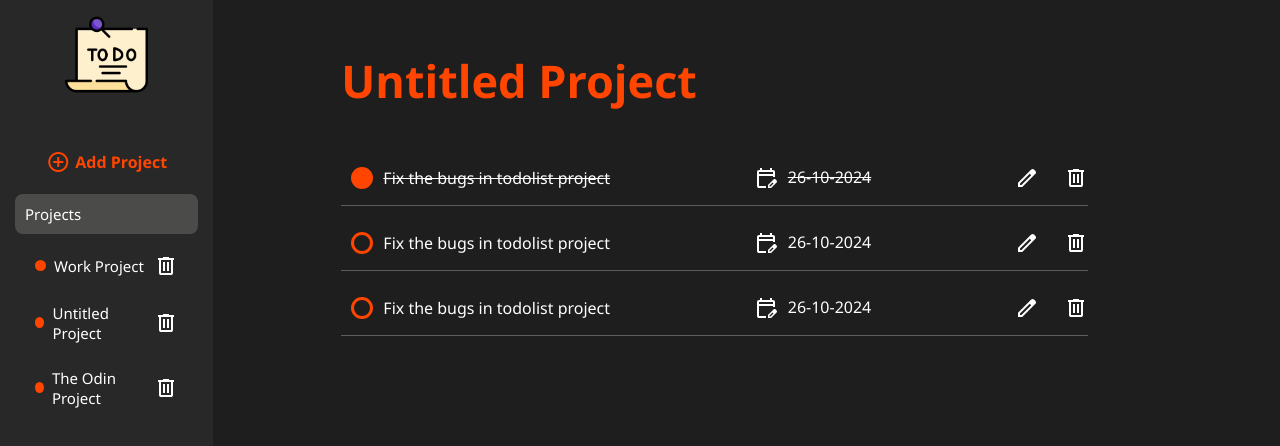
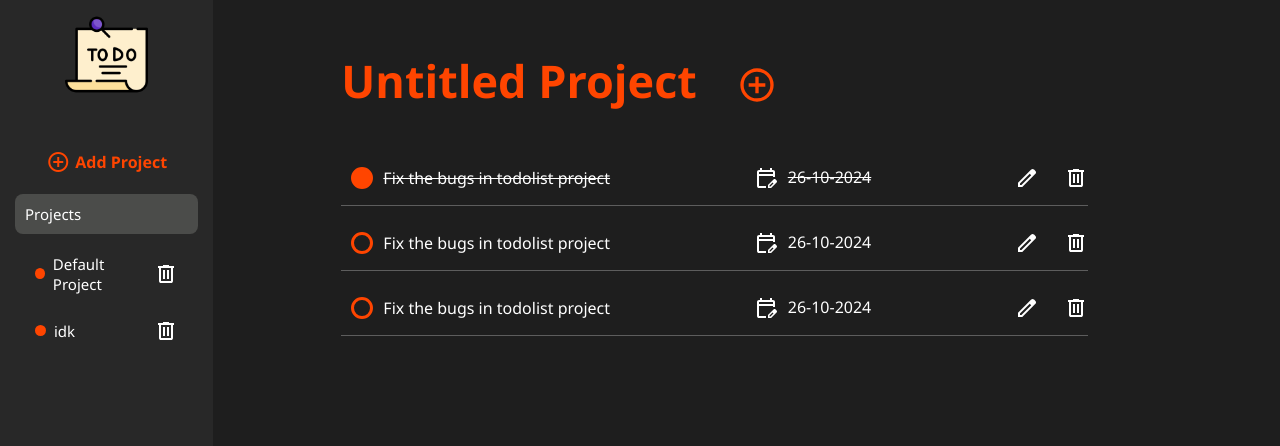
Before and after one commit to abhilash15500/odin-todo-list, a website built with webpack: page src/template.html in a window 1280 px wide. Built offline with nearby package versions, Linux system fonts and the light colour scheme.

```diff
--- /dev/null
+++ b/src/dom.js
@@ -0,0 +1,38 @@
+import { Project} from "./index.js";
+export {displayProjects};
+import deleteIcon from './images/delete-svg.svg';
+
+function displayProjects(projectDiv) {
+  projectDiv.innerHTML = "";
+  let listOfProjects = Project.viewAllProjects();
+  let projectLabel = document.createElement("p");
+  projectLabel.setAttribute("id", "project-label");
+  projectLabel.textContent = "Projects";
+  projectDiv.appendChild(projectLabel);
+
+  listOfProjects.forEach(project => {
+      let projectInstances = document.createElement("div");
+      projectInstances.classList.add("sidebar-elements", "project-instances");
+      projectInstances.setAttribute('data-index', project.uniqueId);
+
+      let projectIconTextDiv = document.createElement("div");
+      projectIconTextDiv.classList.add("project-icon-text-div");
+
+      let orangeCircle = document.createElement("div");
+      orangeCircle.classList.add("orange-circle");
+
+      let projectInstanceText = document.createElement("p");
+      projectInstanceText.classList.add("project-instance-text");
+      projectInstanceText.textContent = project.title;
+
+      let projectDeleteButton = document.createElement("img");
+      projectDeleteButton.classList.add("project-delete-button");
+      projectDeleteButton.src = deleteIcon;
+
+
+      projectDiv.appendChild(projectInstances);
+      projectInstances.appendChild(projectIconTextDiv);
+      projectIconTextDiv.append(orangeCircle, projectInstanceText);
+      projectInstances.appendChild(projectDeleteButton);
+  });
+}
--- a/src/index.js
+++ b/src/index.js
@@ -1,4 +1,10 @@
 import "./styles.css";
+import { displayProjects } from "./dom.js";
+
+
+const projectDiv = document.querySelector("#project-div");
+
+
 
 const myProjects = [];
 
@@ -88,18 +94,12 @@
 
 
 
-
-
-
     static viewAllProjects() {
-        myProjects.forEach(project => {
-            console.log(project.title);
-        });
+        return myProjects.map(project => ({
+            title: project.title,
+            uniqueId: project.uniqueId
+        }));
     };
-
-
-
-
 
 };
 
@@ -121,4 +121,16 @@
 
 
 todo1.editTodo("new title","10-20-303","low");
-console.log(myProjects);
+// console.log(myProjects);
+
+
+console.log(Project.viewAllProjects());
+
+
+displayProjects(projectDiv);
+
+
+
+
+
+export {Project}
--- a/src/styles.css
+++ b/src/styles.css
@@ -115,6 +115,14 @@
 
 .content-elements {
   margin-left: 10vw;
+  display: flex;
+  gap: 40px;
+  align-items: center;
+}
+
+
+.add-todos-button {
+  margin-top: 4px;
 }
 
 #current-project-heading {
--- a/src/template.html
+++ b/src/template.html
@@ -37,35 +37,6 @@
                 <p id="project-label">Projects</p>
 
 
-                <div class="project-instances sidebar-elements">
-                    <div class="project-icon-text-div">
-                        <div class="orange-circle"></div>
-                        <p class="project-instance-text">Work Project</p>
-                    </div>
-                    <img src="./images/delete-svg.svg" class="project-delete-button">
-                </div>
-
-
-
-                <div class="project-instances sidebar-elements">
-                    <div class="project-icon-text-div">
-                        <div class="orange-circle"></div>
-                        <p class="project-instance-text">Untitled Project</p>
-                    </div>
-                    <img src="./images/delete-svg.svg" class="project-delete-button">
-                </div>
-
-
-
-
-
-                <div class="project-instances sidebar-elements">
-                    <div class="project-icon-text-div">
-                        <div class="orange-circle"></div>
-                        <p class="project-instance-text">The Odin Project</p>
-                    </div>
-                    <img src="./images/delete-svg.svg" class="project-delete-button">
-                </div>
 
 
 
@@ -78,6 +49,7 @@
         <div id="content">
             <div class="content-elements">
                 <h2 id="current-project-heading">Untitled Project</h2>
+                <img src="./images/add.svg" alt="" class="add-todos-button">
 
             </div>
 
@@ -105,7 +77,7 @@
                     <p>Fix the bugs in todolist project</p>
                 </div>
 
-                <div class="due-date-div" >
+                <div class="due-date-div">
                     <img src="./images/calender.svg" alt="calender-image" class="due-date-icon">
                     <p class="due-date-text">26-10-2024</p>
                 </div>
@@ -125,7 +97,7 @@
                     <p>Fix the bugs in todolist project</p>
                 </div>
 
-                <div class="due-date-div" >
+                <div class="due-date-div">
                     <img src="./images/calender.svg" alt="calender-image" class="due-date-icon">
                     <p class="due-date-text">26-10-2024</p>
                 </div>
```
Also changed, not shown: dist/76f3b560a71d99d1109b.svg (added), dist/8bc44318e2afab2d0d1b.png (added), dist/ced091293bec83dccb35.svg (added), dist/ddae2b5b492e4b0d1840.svg (added), dist/index.html, dist/index.js, src/images/add.svg (added).
